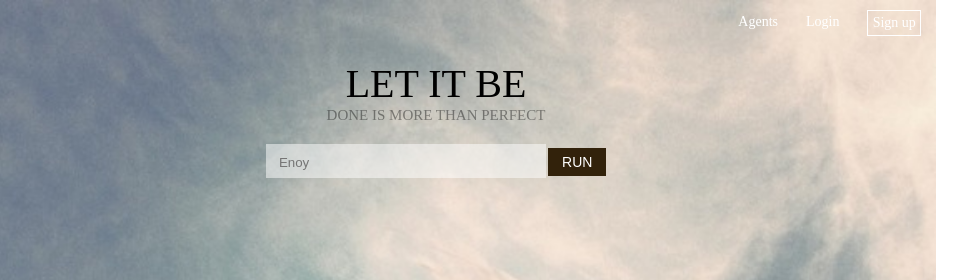
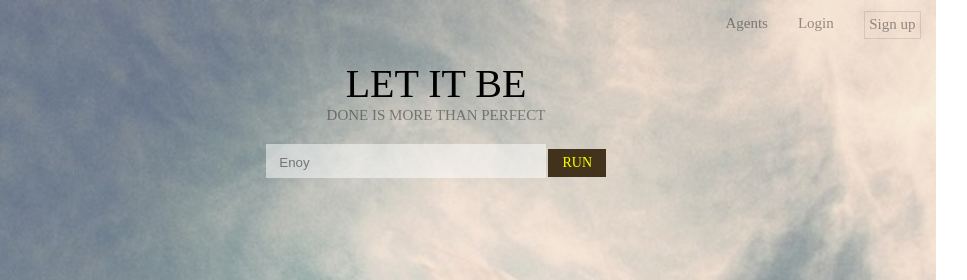
Before and after one commit to haisheng1987/github.io, a plain HTML site: page index.html in a window 1280 px wide. Shown: the top 280 px of the page, 204-1171 px from the left. Drawn offline with Linux system fonts and the light colour scheme.

Commit message:
second session

```diff
--- a/SCSS/mystyles.css
+++ b/SCSS/mystyles.css
@@ -33,14 +33,14 @@ section.hero header ul li{
     list-style: none;
     float: left;
     margin-left: 2em;
-    font-size: 1.4em;
-    color: white;
-    font-family: OpenSans;
+    font-size: 1.5em;
+    color: rgba(0,0,0,.4);
+    font-family: Corbel;
     font-weight:100;
     margin-top: 1em;
 }
 section.hero header ul li:last-child{
-    border: 1px solid white;
+    border: 1px solid rgba(0,0,0,.1);
     padding: .3em;
     margin-top:.7em;
 }
@@ -48,14 +48,14 @@ section.hero h1{
     clear:both;
     font-size: 4em;
     text-align: center;
-    font-family:OpenSans;
+    font-family:AmericanTypewriter;
     font-weight:100;
 }
 section.hero h2{
     clear:both;
     font-size: 1.5em;
     text-align: center;
-    font-family:OpenSans;
+    font-family:Corbel;
     font-weight:100;
     color: rgba(0,0,0,.4)
 }
@@ -74,10 +74,11 @@ section.hero form input{
 }
 
 section.hero form button{
-    background-color: rgb(50,34,11);
-    color: white;
+    background-color: rgba(50,34,11,.9);
+    color: rgb(255,255,1);
     height: 2em;
     line-height: 2em;
     font-size: 1.4em;
+    font-family: Corbel;
     padding-left: 1em;
     padding-right: 1em;
```
